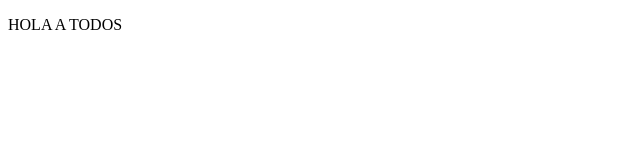
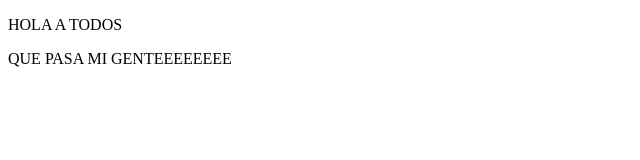
Before and after one commit to VichipomS/Proyecto-Integrador-2, a plain HTML site: page index.html in a window 1280 px wide. Shown: the whole page, without its empty margins (0-640 px from the left). Drawn offline with Linux system fonts and the light colour scheme.

Commit message:
modificación al index con una frase

```diff
--- a/index.html
+++ b/index.html
@@ -7,5 +7,6 @@
 </head>
 <body>
     <p>HOLA A TODOS</p>
+    <p>QUE PASA MI GENTEEEEEEEE</p>
 </body>
 </html>
```
